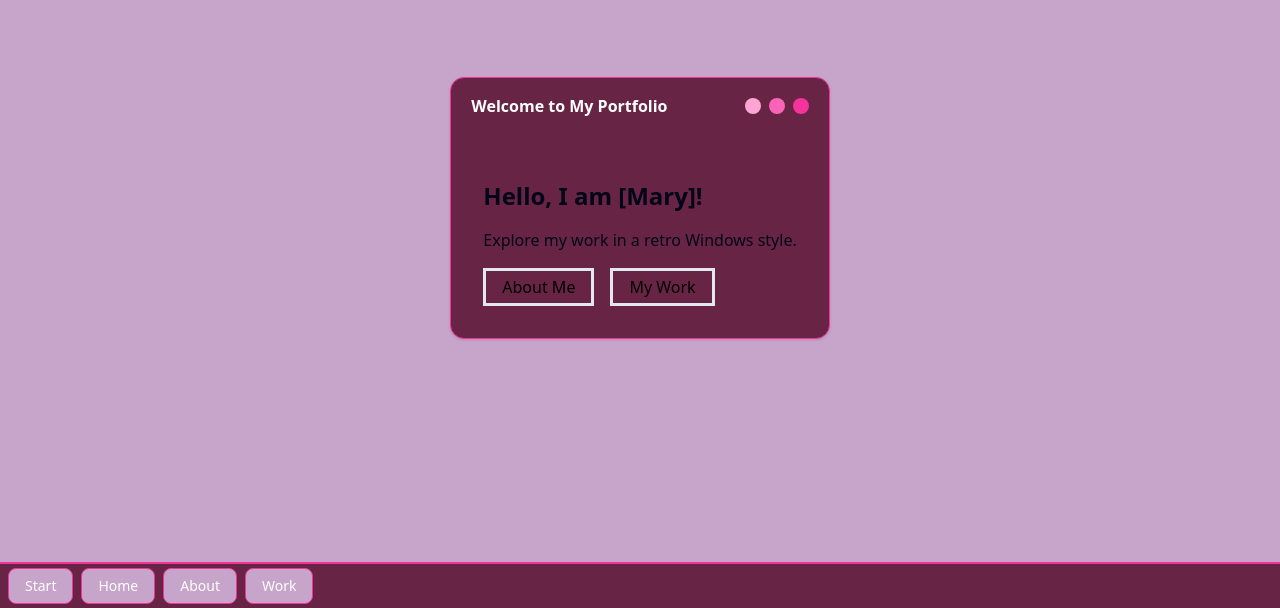
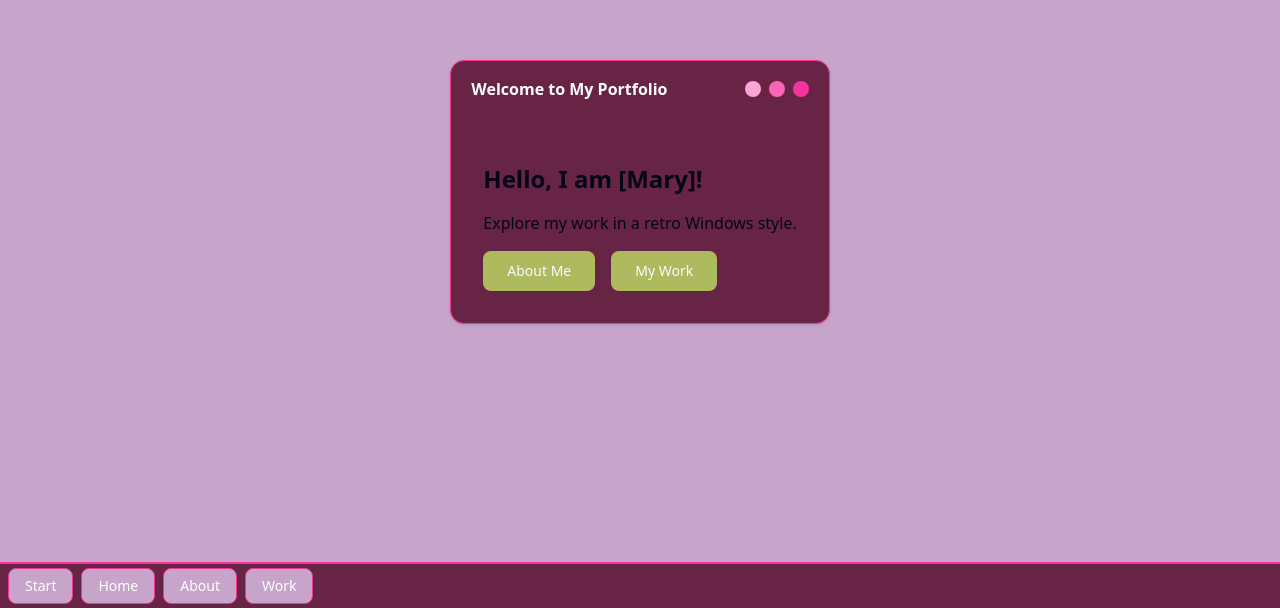
Before and after one commit to MaryBruff/portfolio, a Next.js app: page / in a window 1280 px wide. Shown: the part 192-800 px from the top of the page. Built offline with nearby package versions, Linux system fonts and the light colour scheme.

Commit message:
Update button size

```diff
--- a/src/app/page.tsx
+++ b/src/app/page.tsx
@@ -1,18 +1,24 @@
+import Link from "next/link";
 import Window from '@/components/Window';
-import Button from '@/components/Button';
+import { Button } from "@/components/ui/button";
 
 export default function Home() {
   return (
-    <main className="flex min-h-screen flex-col items-center justify-center p-4">
+    <main className="flex min-h-screen flex-col items-center justify-center p-4 ">
       <Window title="Welcome to My Portfolio">
         <h1 className="text-2xl font-bold mb-4">Hello, I am [Mary]!</h1>
         <p className="mb-4">Explore my work in a retro Windows style.</p>
         <div className="flex space-x-4">
-          <Button href="/about">About Me</Button>
-          <Button href="/work">My Work</Button>
-          {/* <Button href="/contact">Contact</Button> */}
+          <Button variant="default" size="lg" asChild>
+            <Link href="/about">About Me</Link>
+          </Button>
+          <Button variant="default" size="lg" asChild>
+            <Link href="/work">My Work</Link>
+          </Button>
         </div>
       </Window>
+      <div className="p-4">
+    </div>
     </main>
   );
 }
```
